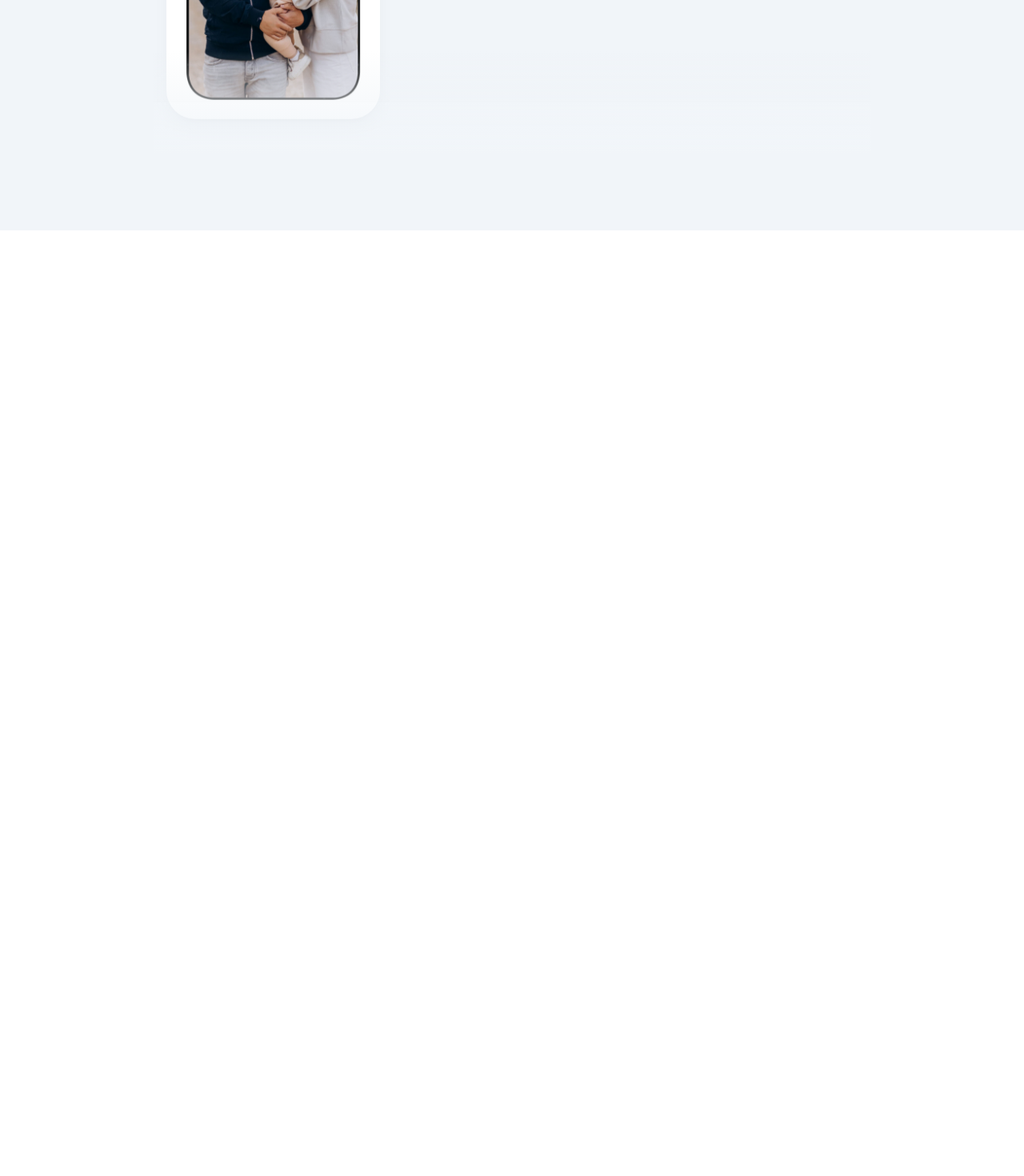
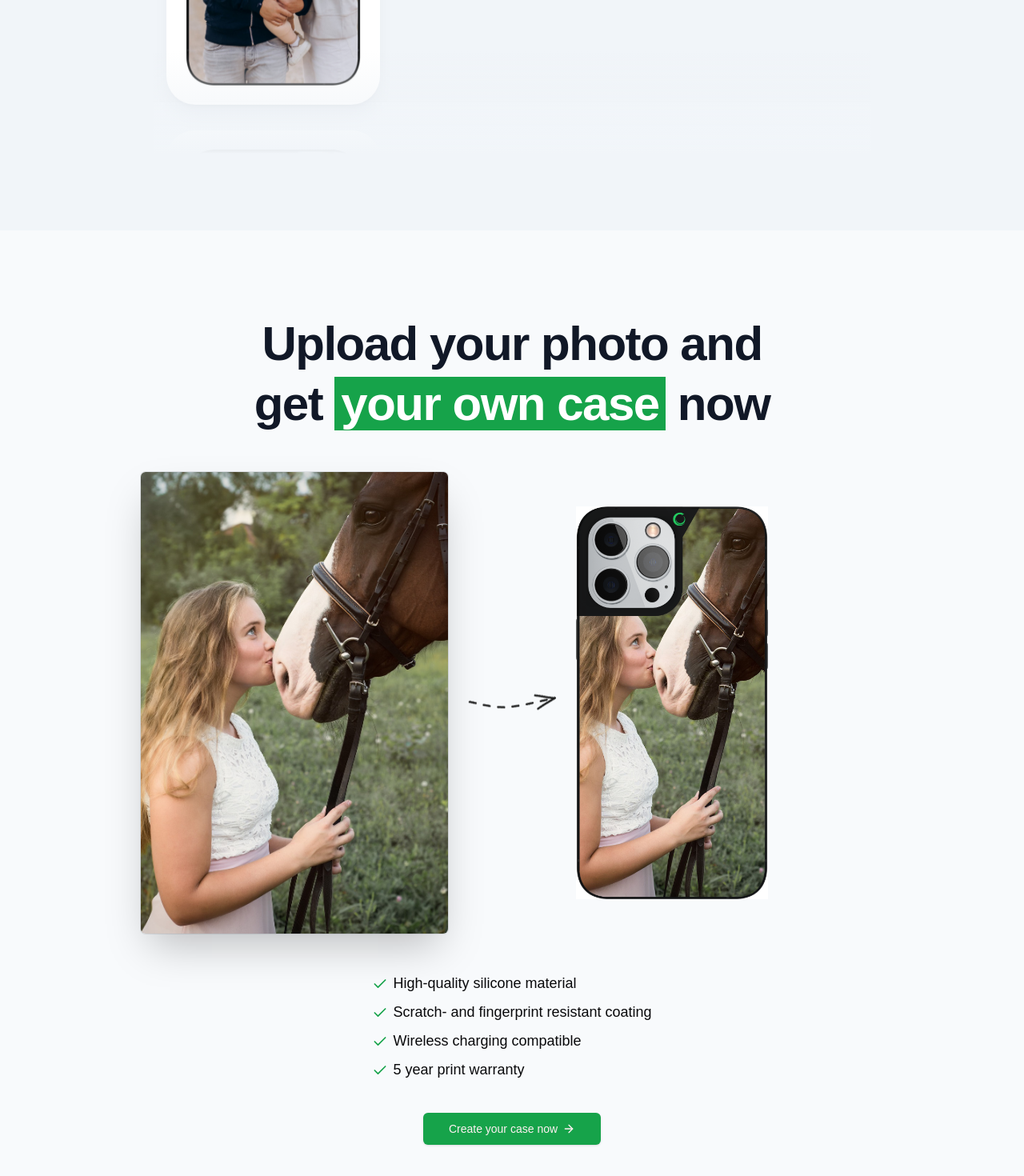
Before and after one commit to Oscar-Mattsson-790/casecobra, a Next.js app: page / in a window 1280 px wide. Shown: the part 2316-3786 px from the top of the page at 80% size. Before the commit the page ends 2604 px from the top, so only its background shows below. Built offline with nearby package versions, Linux system fonts and the light colour scheme; no server answers.

Commit message:
upload photo content on landigpage

```diff
--- a/src/app/page.tsx
+++ b/src/app/page.tsx
@@ -2,7 +2,9 @@
 import Phone from "@/components/Phone";
 import { Reviews } from "@/components/Reviews";
 import { Icons } from "@/components/Icons";
-import { Check, Star } from "lucide-react";
+import { Check, Star, ArrowRight } from "lucide-react";
+import Link from "next/link";
+import { buttonVariants } from "@/components/ui/button";
 
 export default function Home() {
   return (
@@ -199,6 +201,72 @@
           <Reviews />
         </div>
       </section>
+
+      <section>
+        <MaxWidthWrapper className="py-24">
+          <div className="mb-12 px-6 lg:px-8">
+            <div className="mx-auto max-w-2x-l sm:text-center">
+              <h2 className="order-1 mt-2 tracking-tight text-center text-balance !leading-tight font-bold text-5xl md:text-6xl text-gray-900">
+                Upload your photo and get{" "}
+                <span className="relative px-2 bg-green-600 text-white">
+                  your own case
+                </span>{" "}
+                now
+              </h2>
+            </div>
+          </div>
+
+          <div className="mx-auto max-w-6xl px-6 lg:px-8">
+            <div className="relative flex flex-col items-center md:grid grid-cols-2 gap-40">
+              <img
+                src="/arrow.png"
+                className="absolute top-[25rem] md:top-1/2 -translate-y-1/2 z-10 left-1/2 -translate-x-1/2 rotate-90 md:rotate-0"
+              />
+
+              <div className="relative h-80 md:h-full w-full md:justify-self-end max-w-sm rounded-xl bg-gray-900/5 ring-inset ring-grat-900/10 lg:rounded-2xl">
+                <img
+                  src="/horse.jpg"
+                  className="rounded-md object-cover bg-white shadow-2xl ring-1 ring-gray-900/10 h-full w-full"
+                  alt=""
+                />
+              </div>
+
+              <Phone className="w-60" imgSrc="/horse_phone.jpg" />
+            </div>
+          </div>
+
+          <ul className="mx-auto mt-12 max-w-prose sm:text-lg space-y-2 w-fit">
+            <li className="w-fit">
+              <Check className="h-5 w-5 text-green-600 inline mr-1.5" />
+              High-quality silicone material
+            </li>
+            <li className="w-fit">
+              <Check className="h-5 w-5 text-green-600 inline mr-1.5" />
+              Scratch- and fingerprint resistant coating
+            </li>
+            <li className="w-fit">
+              <Check className="h-5 w-5 text-green-600 inline mr-1.5" />
+              Wireless charging compatible
+            </li>
+            <li className="w-fit">
+              <Check className="h-5 w-5 text-green-600 inline mr-1.5" />5 year
+              print warranty
+            </li>
+
+            <div className="flex justify-center">
+              <Link
+                className={buttonVariants({
+                  size: "lg",
+                  className: "mx-auto mt-8",
+                })}
+                href="/configure/upload"
+              >
+                Create your case now <ArrowRight className="h-4 w-4 ml-1.5" />
+              </Link>
+            </div>
+          </ul>
+        </MaxWidthWrapper>
+      </section>
     </div>
   );
 }
```
